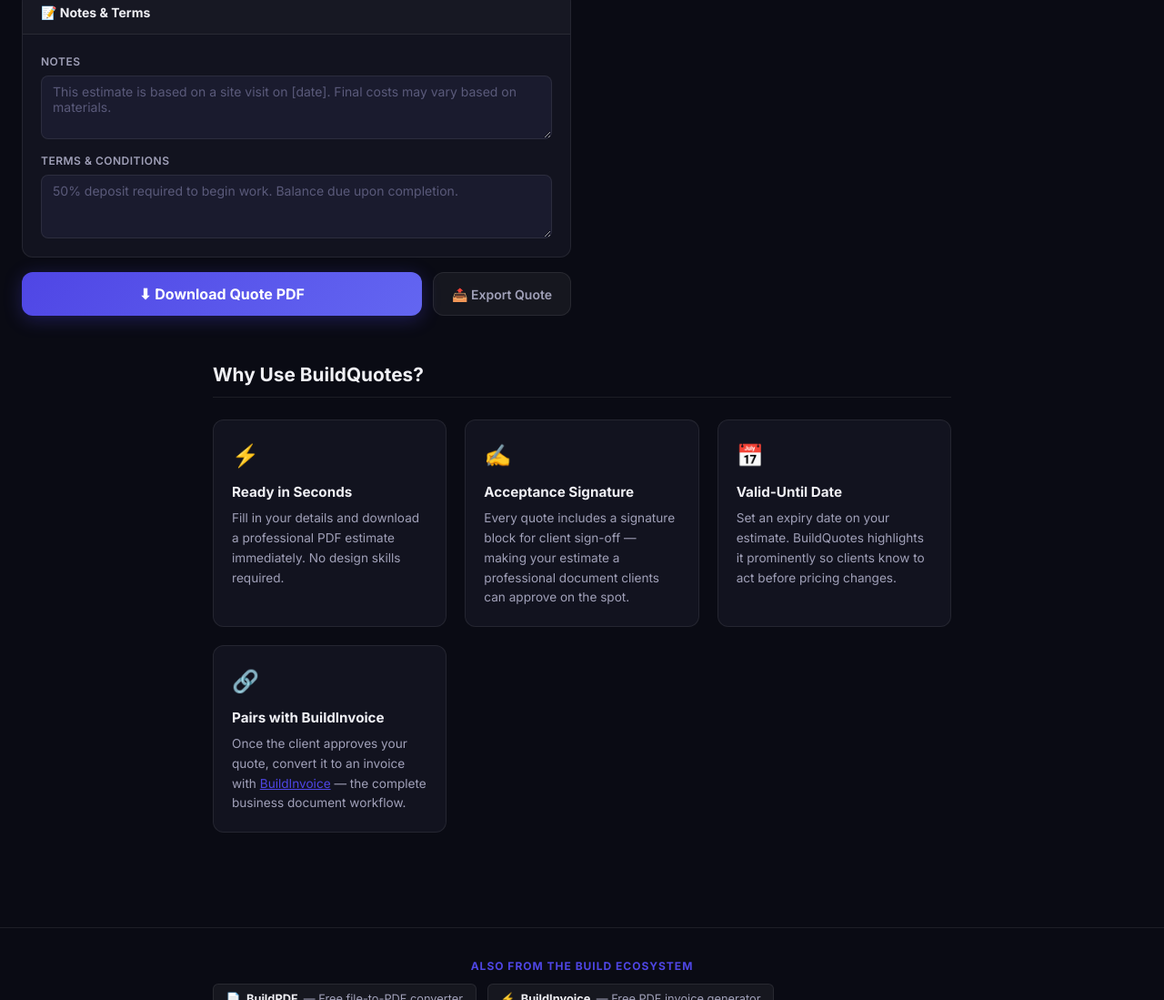
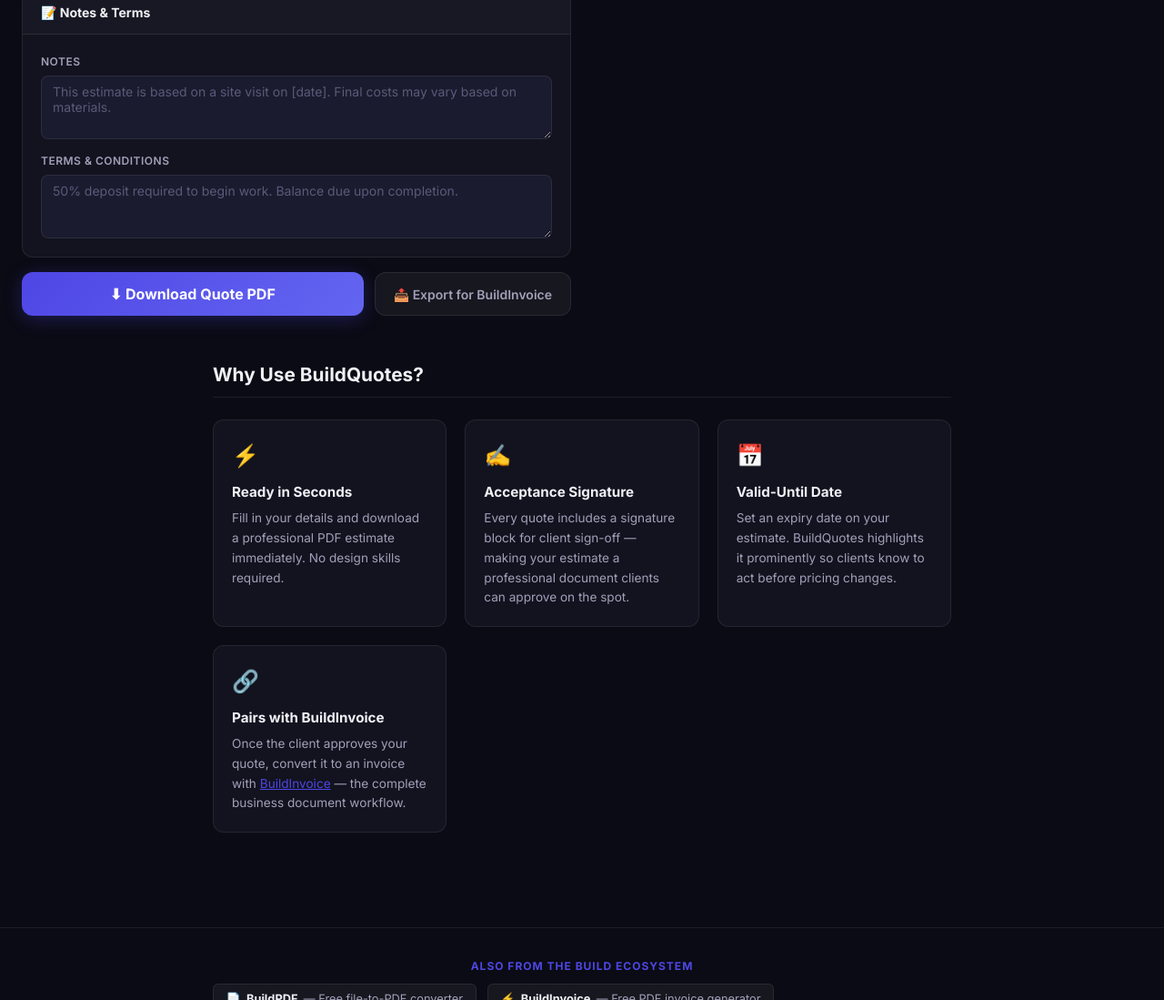
Before and after one commit to dcwynne89/buildquotes, a website: page index.html in a window 1280 px wide. Shown: the part 1819-2918 px from the top of the page at 91% size. Drawn offline with Linux system fonts and the light colour scheme; no server answers.

Commit message:
UX: rename export button to Export for BuildInvoice

```diff
--- a/index.html
+++ b/index.html
@@ -232,7 +232,7 @@
 
       <div style="display:flex;gap:0.75rem;">
         <button type="button" class="btn-download" id="btnDownload" style="flex:1;">⬇ Download Quote PDF</button>
-        <button type="button" id="btnExport" style="background:rgba(255,255,255,0.05);border:1px solid var(--border);border-radius:var(--radius);padding:0.875rem 1.25rem;font-size:0.875rem;font-weight:600;font-family:inherit;color:var(--text-secondary);cursor:pointer;transition:all 0.2s;white-space:nowrap;" title="Export as .buildquote file to import in BuildInvoice">📤 Export Quote</button>
+        <button type="button" id="btnExport" style="background:rgba(255,255,255,0.05);border:1px solid var(--border);border-radius:var(--radius);padding:0.875rem 1.25rem;font-size:0.875rem;font-weight:600;font-family:inherit;color:var(--text-secondary);cursor:pointer;transition:all 0.2s;white-space:nowrap;" title="Export as .buildquote file to import in BuildInvoice">📤 Export for BuildInvoice</button>
       </div>
     </div>
 
```
